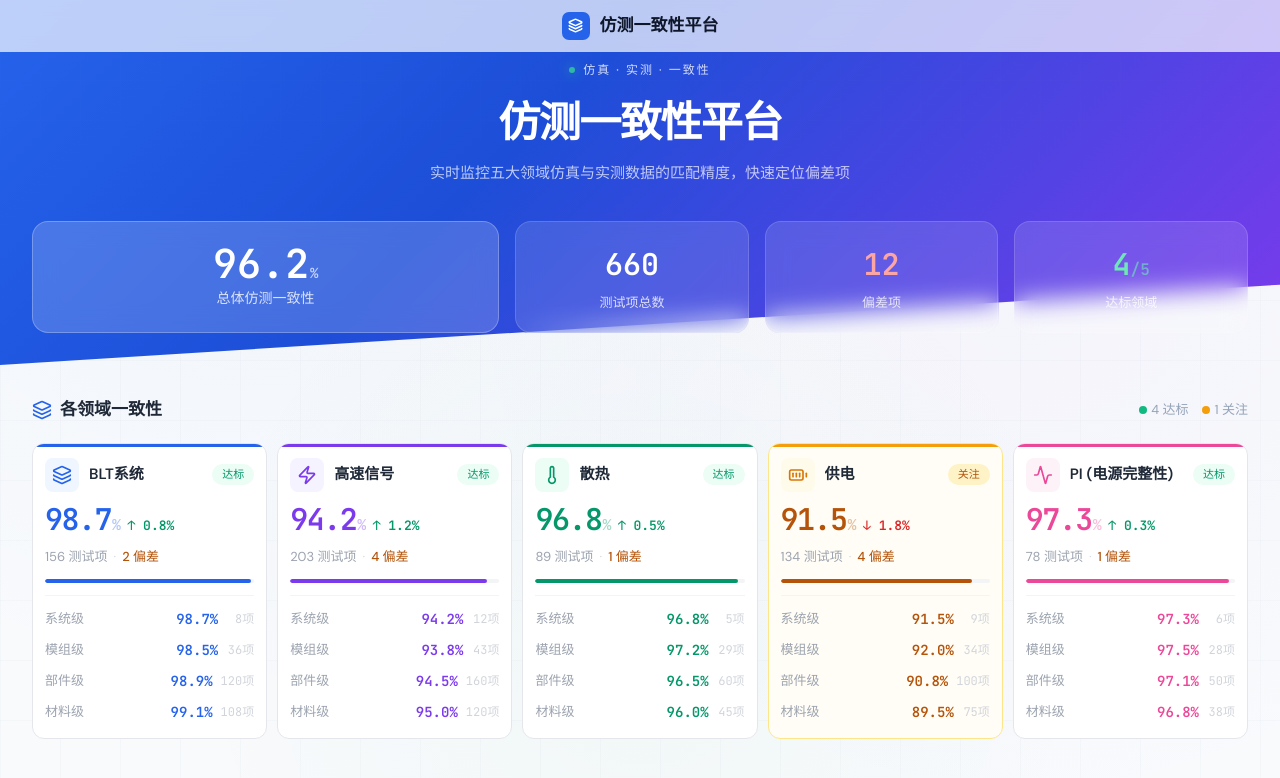
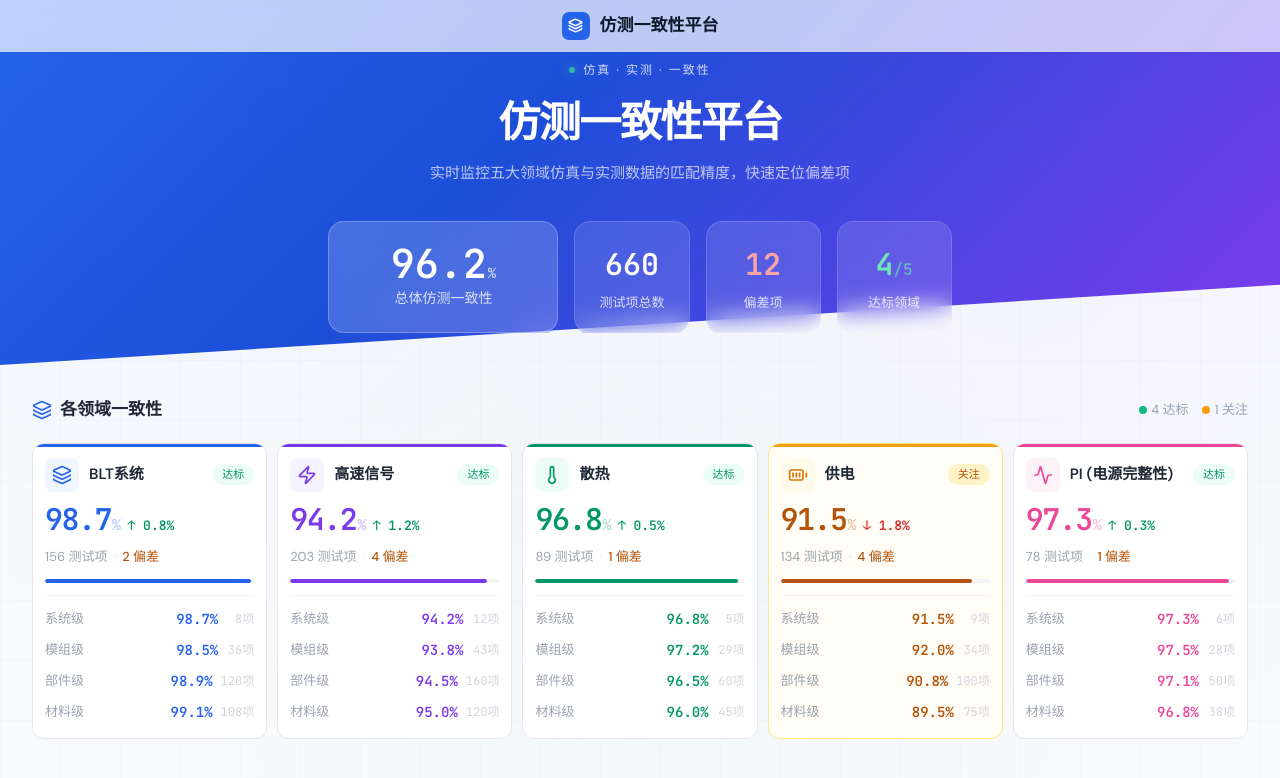
Before and after one commit to altmanWang/Simulation-and-Test-Correlation, a Vue app: page / in a window 1280 px wide. Shown: the top 778 px of the page. Built offline with nearby package versions, Linux system fonts and the light colour scheme.

Commit message:
适配大屏

```diff
--- a/src/views/HomeView.vue
+++ b/src/views/HomeView.vue
@@ -170,7 +170,10 @@ function goToDomain(id) {
   position: relative;
   padding: 56px 32px 32px;
   overflow: hidden;
-  flex-shrink: 0;
+  flex: 0 0 50%;
+  display: flex;
+  flex-direction: column;
+  justify-content: center;
 }
 .hero-bg {
   position: absolute;
@@ -305,7 +308,7 @@ function goToDomain(id) {
   display: flex;
   flex-direction: column;
   gap: 20px;
-  flex: 1;
+  flex: 0 0 50%;
 }
 .section-header {
   display: flex;
```
